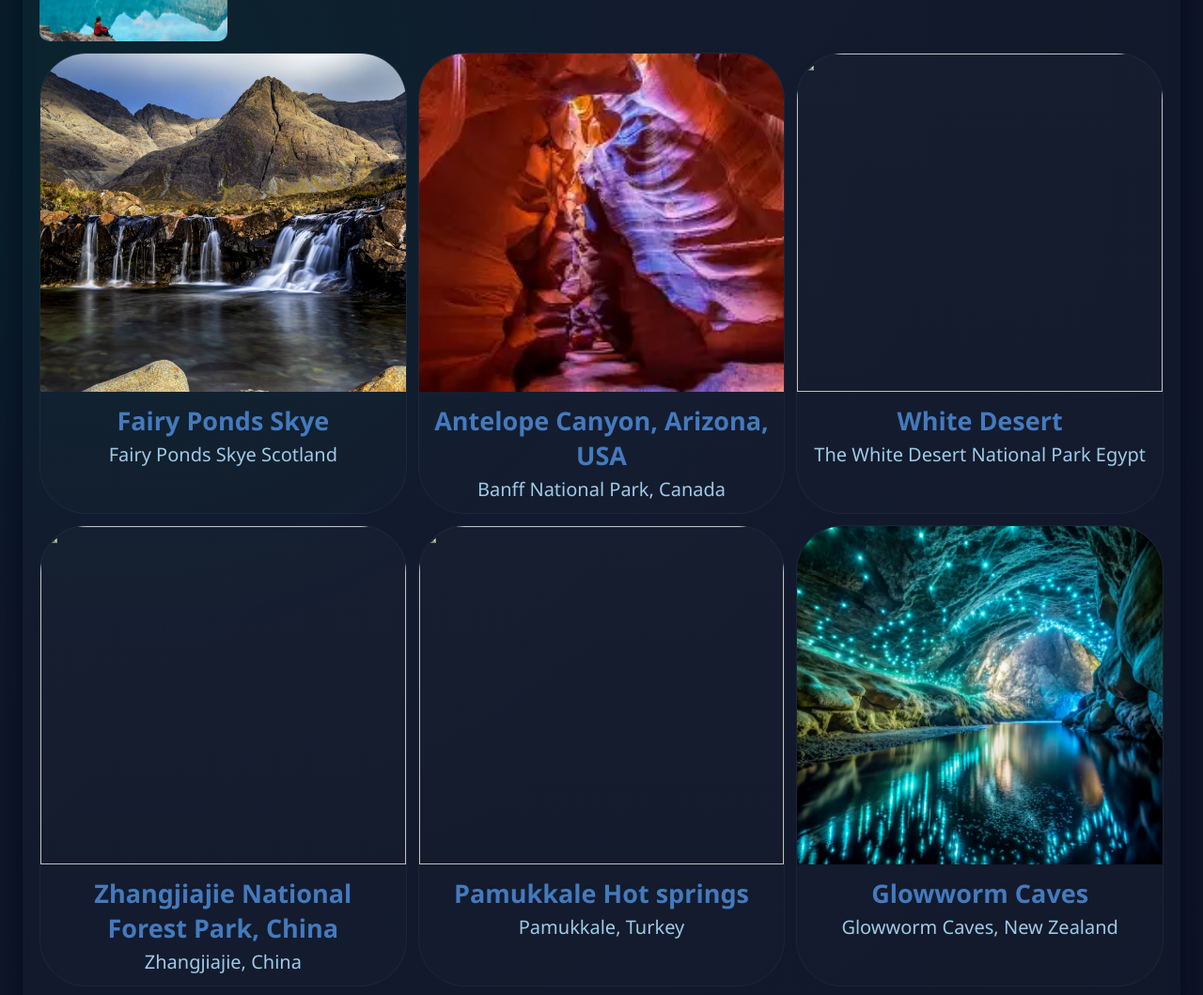
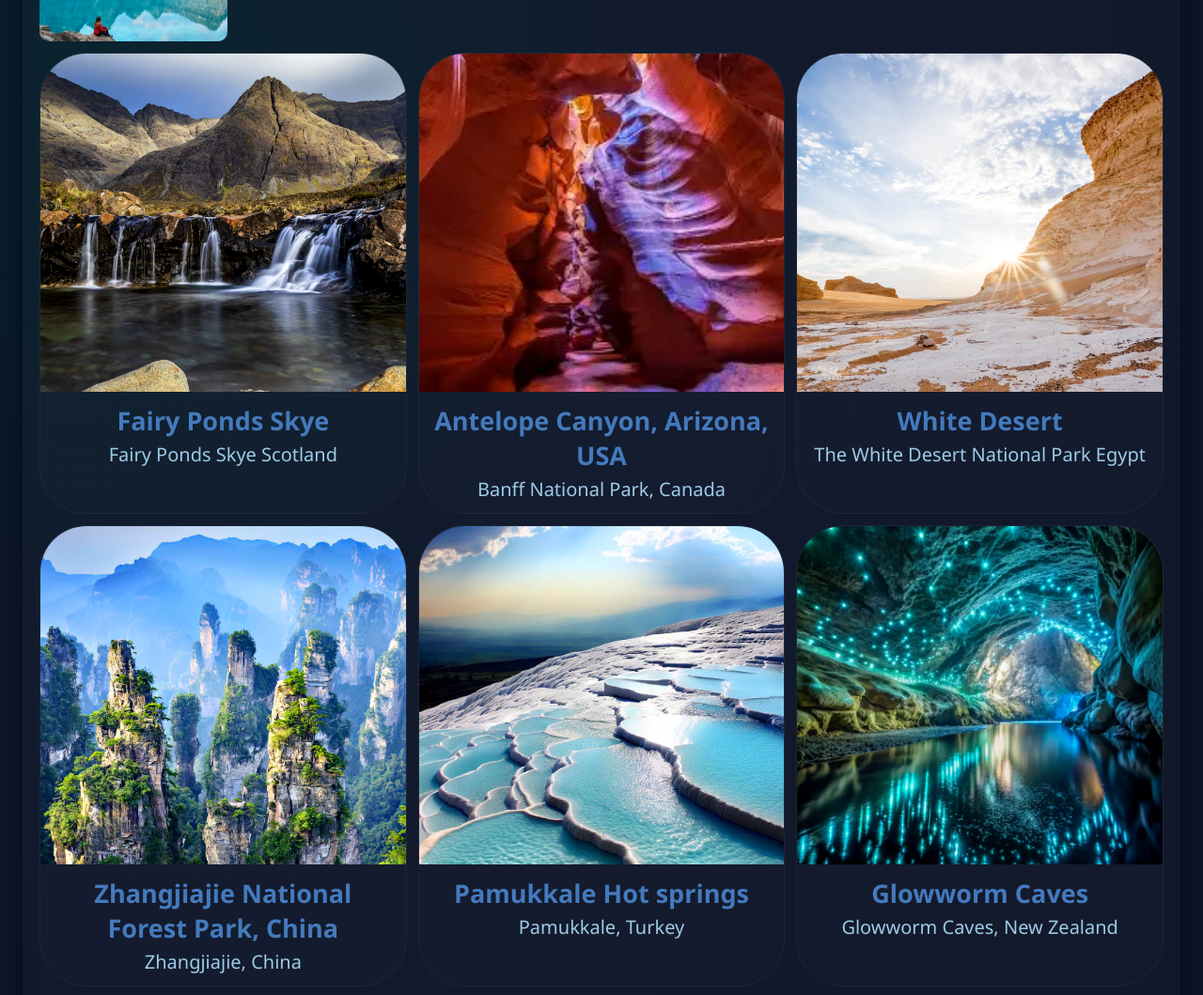
Before and after one commit to taiapleah8-dev/Places-on-Earth, a plain HTML site: page index.html in a window 1280 px wide. Shown: the part 222-1281 px from the top of the page at 94% size. Drawn offline with Linux system fonts and the light colour scheme; files whose address does not match are found by name.

Commit message:
Update index.html

```diff
--- a/index.html
+++ b/index.html
@@ -101,19 +101,19 @@
       </article>
 
       <article class="card">
-        <img src="main/IMG6.JPEG" class="photo">
+        <img src="IMG6.JPEG" class="photo">
         <h3 class="place-title">White Desert </h3>
         <p class="place-sub">The White Desert National Park Egypt </p>
       </article>
 
     <article class="card">
-        <img src="main/img7.jpeg" class="photo">
+        <img src="img7.jpeg" class="photo">
         <h3 class="C:\Users\LiteHaus\Desktop\9 RED 2025\New folder">Zhangjiajie National Forest Park, China</h3>
         <p class="place-sub">Zhangjiajie, China</p>
       </article>
 
      <article class="card">
-        <img src="main/img23.jpeg" class="photo">
+        <img src="img23.jpeg" class="photo">
         <h3 class="C:\Users\LiteHaus\Desktop\9 RED 2025\New folder">Pamukkale
 Hot springs</h3>
         <p class="place-sub">Pamukkale, Turkey</p>
@@ -131,7 +131,7 @@ Hot springs</h3>
       </article>
 
       <article class="card">
-        <img src="main/img11.jpeg" class="photo">
+        <img src="img11.jpeg" class="photo">
         <h3 class="C:\Users\LiteHaus\Desktop\Taiapl Leah\img1.jpeg">Hitachi Seaside Park</h3>
         <p class="place-sub">Hitachi Seaside Park, Japan.</p>
       </article>
@@ -143,7 +143,7 @@ Hot springs</h3>
       </article>
 
       <article class="card">
-        <img src="Places-on-Earth/img16.jpeg" class="photo">
+        <img src="img16.jpeg" class="photo">
         <h3 class="C:\Users\LiteHaus\Desktop\Taiapl Leah\img1.jpeg">Mount Tavurvur </h3>
         <p class="place-sub">East New Britain, Papua New Guinea</p>.</p>
       </article>
```
